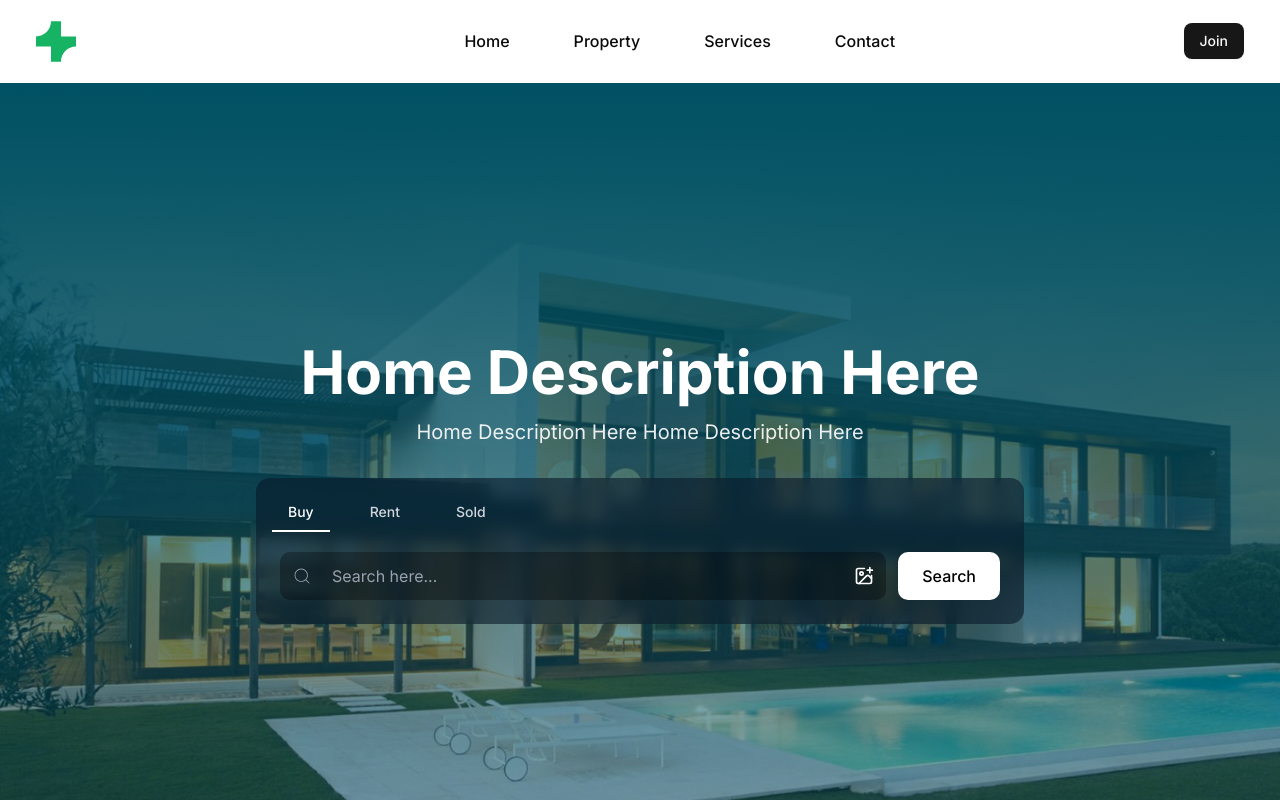
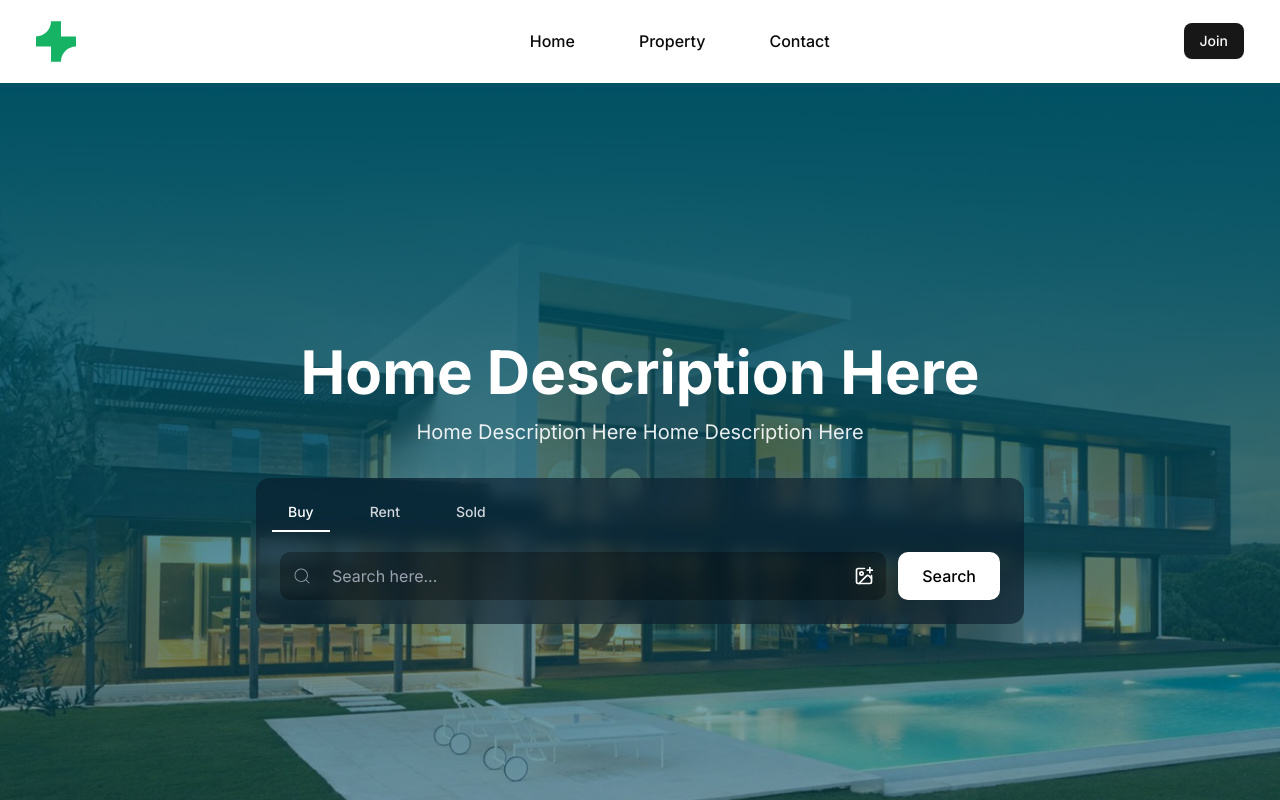
Before and after one commit to ChamikaJayarathna/KeyNestFrontend, a React (Vite) app: page / in a window 1280 px wide. Built offline with nearby package versions, Linux system fonts and the light colour scheme; no server answers.

Commit message:
update the Header.jsx

```diff
--- a/src/components/Header.jsx
+++ b/src/components/Header.jsx
@@ -25,11 +25,11 @@ const Header = () => {
             Property
           </li>
         </NavLink>
-        <NavLink>
+        {/* <NavLink>
           <li className="font-medium hover:scale-105 transition-all cursor-pointer hover:text-primary">
             Services
           </li>
-        </NavLink>
+        </NavLink> */}
         <NavLink>
           <li className="font-medium hover:scale-105 transition-all cursor-pointer hover:text-primary">
             Contact
```
